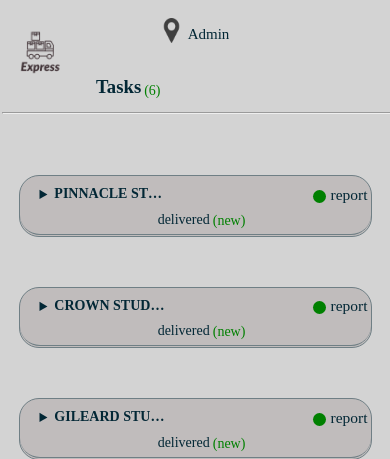
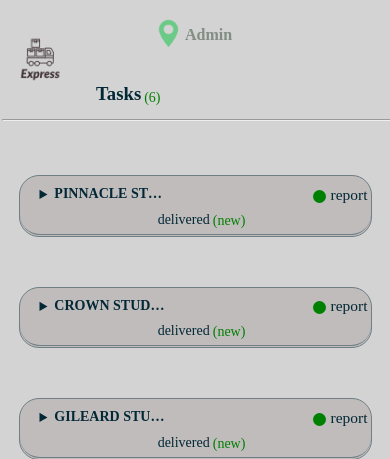
Before and after one commit to SneezyG/transport, a Django app: page /manage/ in a window 390 px wide. Shown: the top 459 px of the page. Run offline with Django 4.2, Linux system fonts and the light colour scheme; a user stored in the database is signed in; some libraries are stand-ins or nearby versions.

Commit message:
change some shit

```diff
--- a/transit/app/static/app/css/manage.css
+++ b/transit/app/static/app/css/manage.css
@@ -67,8 +67,7 @@
         margin: 5px;
         position: relative;
         top: 5px;
-        font-weight: normal;
-        color: rgb(2, 39, 53);
+        color: #828E84;
         text-transform: capitalize;
       }
 
@@ -506,7 +505,7 @@
    .contact {
      display: none;
      position: absolute;
-     width: 250px;
+     width: 230px;
      right: 10px;
      top: 10px;
      background-color: #c0bcbc;
@@ -535,11 +534,11 @@
    .contact ul {
      list-style-type: circle;
      padding: 0;
-     margin: 7px 0 0 60px;
+     margin: 7px 0 0 40px;
    }
 
    .contact div {
-    max-height: 230px;
+    height: 280px;
     overflow-y: auto;
     overflow-x: hidden;
     padding-top: 7px;
@@ -817,10 +816,6 @@
     width: 150px;
    }
 
-   header h4 {
-     font-size: 15px;
-  }
-
   details {
      width: 90%;
    }
--- a/transit/app/static/app/css/monitor.css
+++ b/transit/app/static/app/css/monitor.css
@@ -57,8 +57,7 @@
         margin: 5px;
         position: relative;
         top: 5px;
-        font-weight: normal;
-        color: rgb(2, 39, 53);
+        color: #828E84;
         text-transform: capitalize;
       }
 
```
Also changed, not shown: transit/app/static/app/css/payroll.css (+1 -6 lines), transit/app/static/app/image/pin.png, transit/db.sqlite3, transit/media/admin-interface/logo/8cfb82b5-5267-4e6c-bd63-3a9a1983364f.jpg (deleted).
